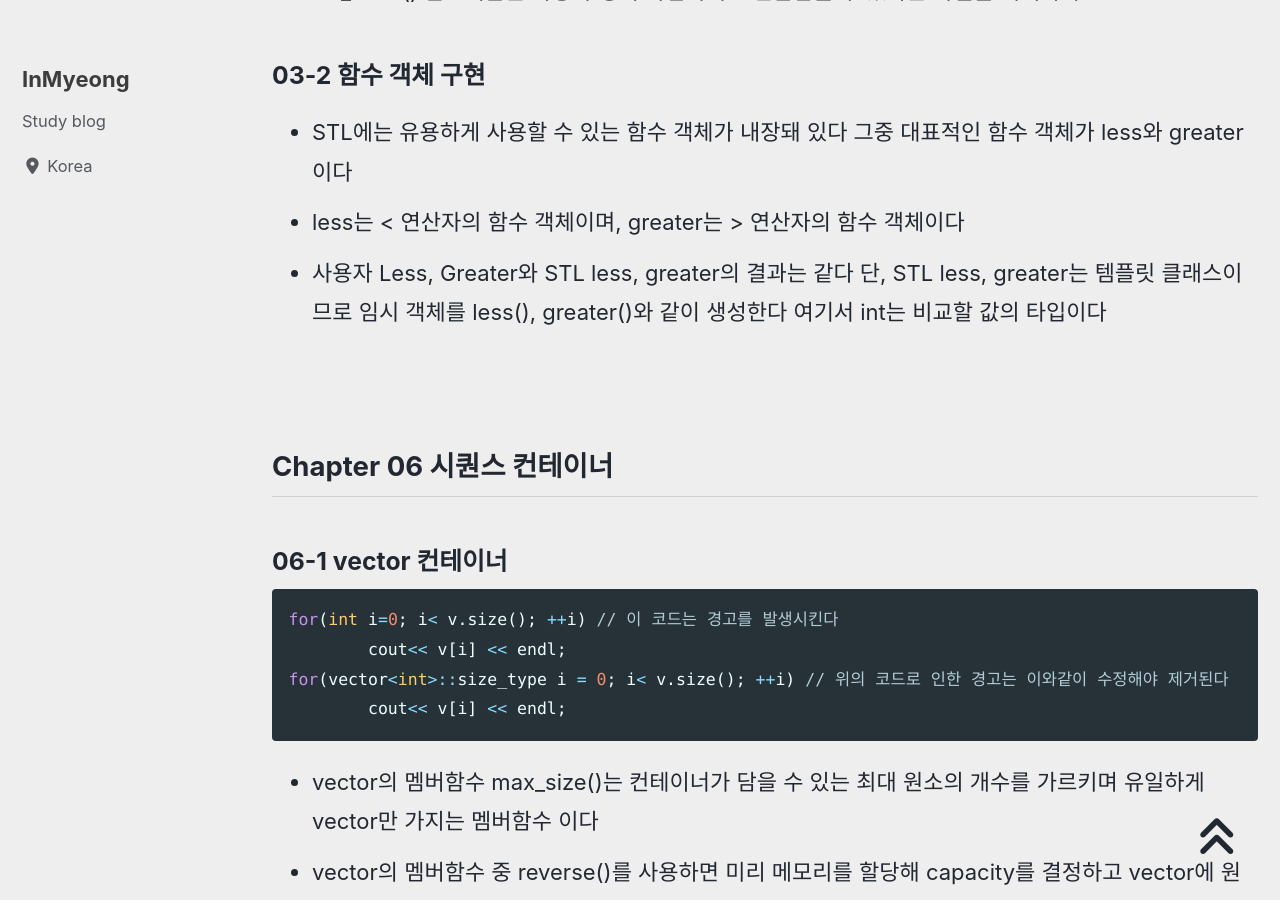
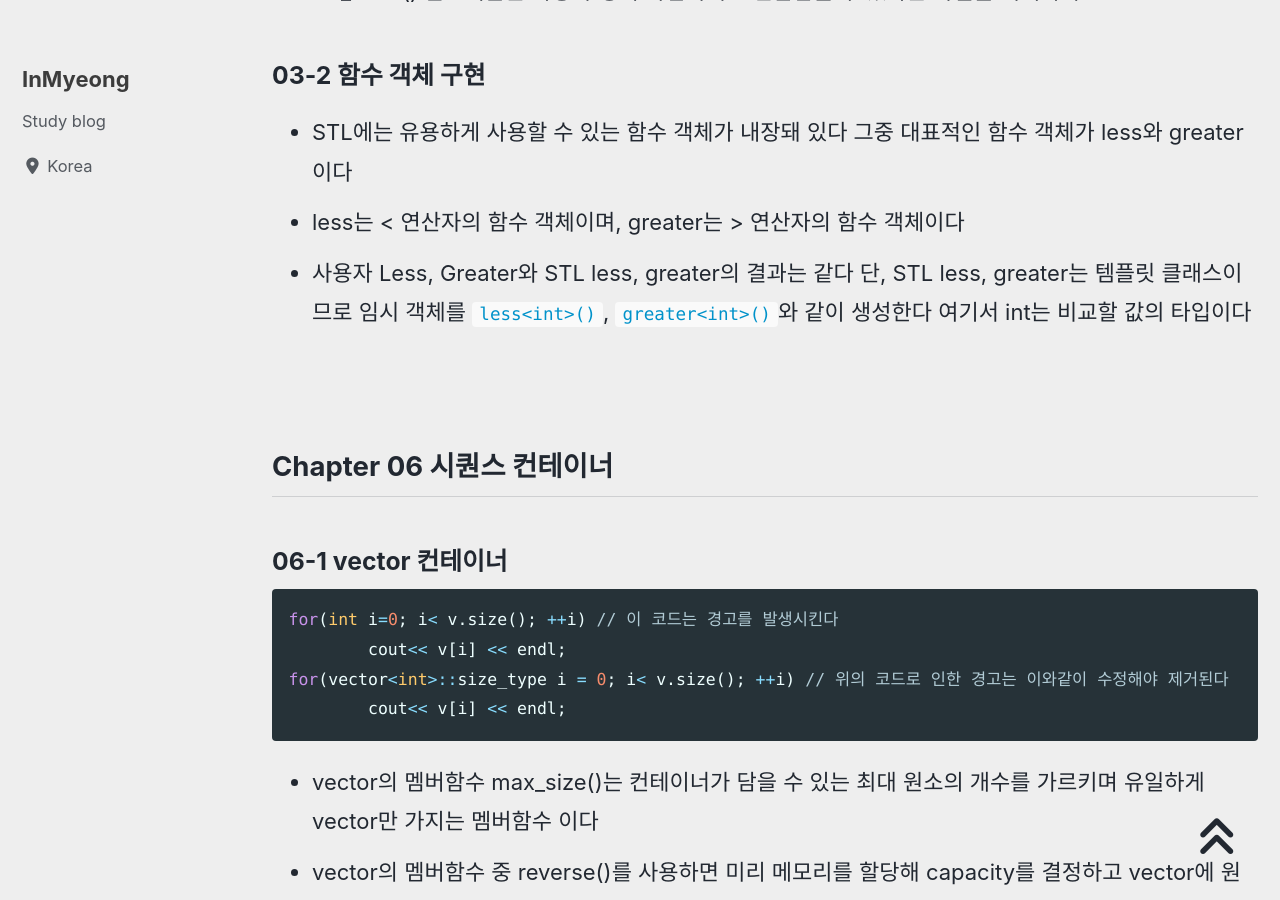
Before and after one commit to devMyeong/devMyeong.github.io, a Jekyll site: the page built from _posts/stl/2021-08-12-cpp-stl.md, in a window 1280 px wide and 900 px high, scrolled down 5149 px. Built offline with Jekyll 4.4.1, drawn with Linux system fonts in a browser that asks for light colours; cached includes are drawn as plain includes; nearby versions of some CDN libraries; some web fonts are replaced; comment, search, counter and statistics services are not loaded.

Commit message:
update stl chapter 03-2

```diff
--- a/_posts/stl/2021-08-12-cpp-stl.md
+++ b/_posts/stl/2021-08-12-cpp-stl.md
@@ -91,7 +91,7 @@ last_modified_at: 2021-08-24
 ### 03-2 함수 객체 구현
 - STL에는 유용하게 사용할 수 있는 함수 객체가 내장돼 있다 그중 대표적인 함수 객체가 less와 greater 이다
 - less는 < 연산자의 함수 객체이며, greater는 > 연산자의 함수 객체이다
-- 사용자 Less, Greater와 STL less, greater의 결과는 같다 단, STL less, greater는 템플릿 클래스이므로 임시 객체를 less<int>(), greater<int>()와 같이 생성한다 여기서 int는 비교할 값의 타입이다
+- 사용자 Less, Greater와 STL less, greater의 결과는 같다 단, STL less, greater는 템플릿 클래스이므로 임시 객체를 `less<int>()`, `greater<int>()`와 같이 생성한다 여기서 int는 비교할 값의 타입이다
 
 <br>
 
```
